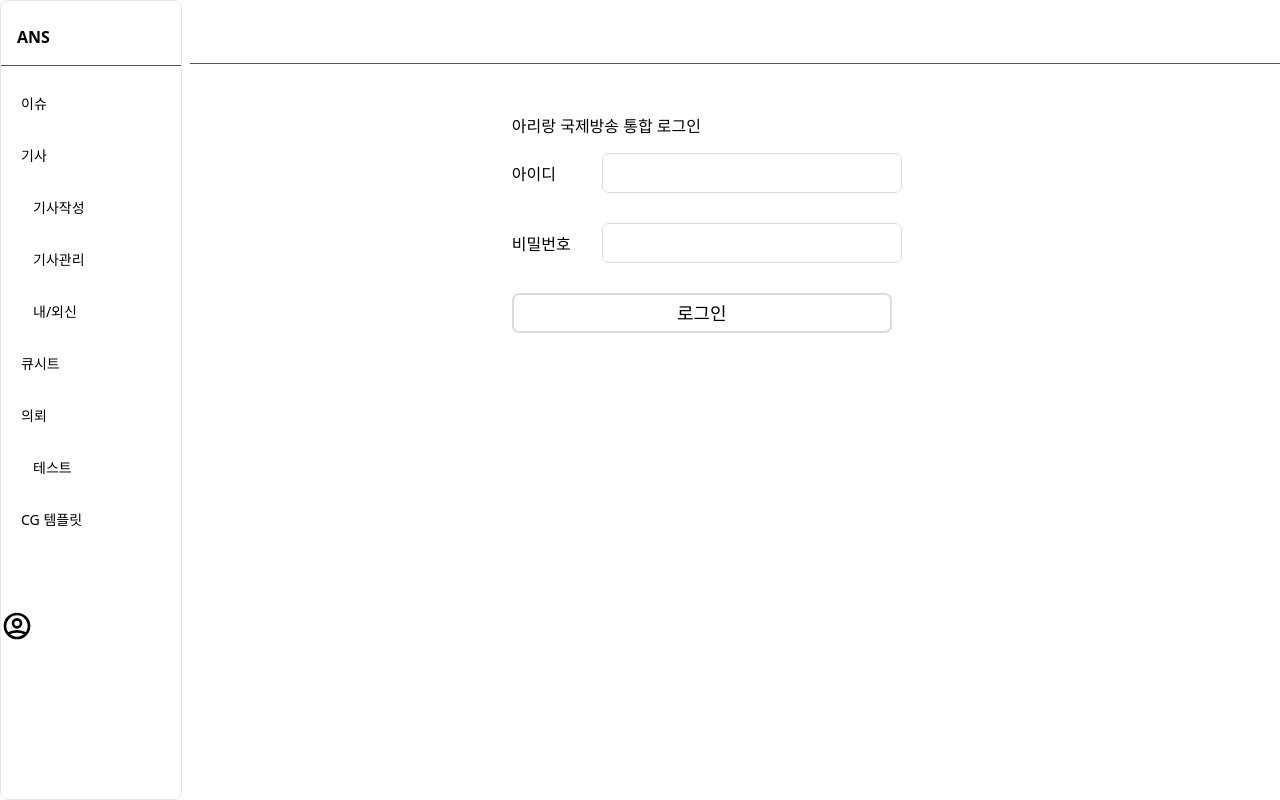
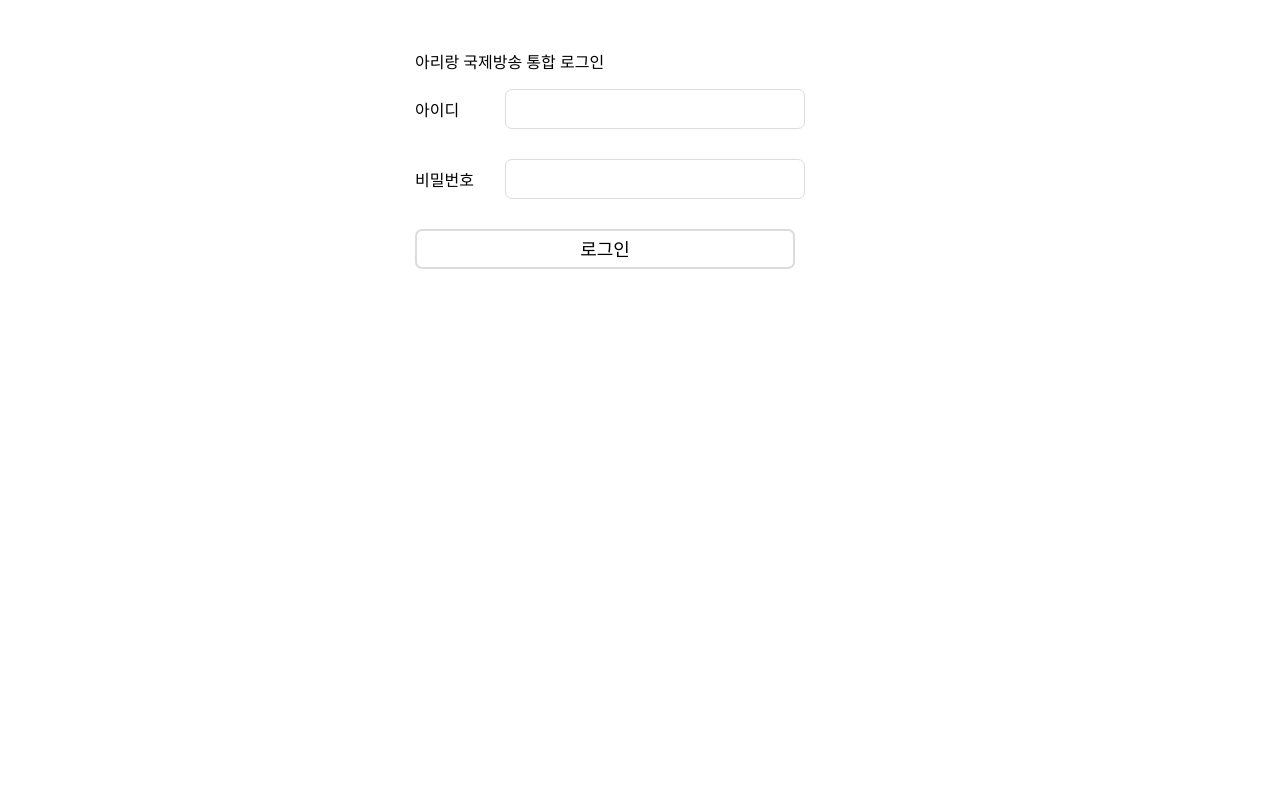
Before and after one commit to kimeunji9/zodiac, a Vue app: page /login in a window 1280 px wide. Built offline with nearby package versions, Linux system fonts and the light colour scheme.

Commit message:
로그인 화면에서 메뉴와 탭이 보이지 않도록 수정

```diff
--- a/src/App.vue
+++ b/src/App.vue
@@ -1,5 +1,6 @@
 <template>
-  <div div class="flex">
+  <div>
+    <div v-if="$route.name !== 'Login'" div class="flex">
       <!-- Menu Tree -->
       <div class="w-2/12">
         <MenuTree></MenuTree>
@@ -16,6 +17,11 @@
             </keep-alive>
           </router-view>
         </div>
+      </div>
+    </div>
+
+    <div v-if="$route.name === 'Login'">
+      <router-view></router-view>
     </div>
   </div>
 </template>
```
Lines whose indentation alone changed are shown as unchanged.
